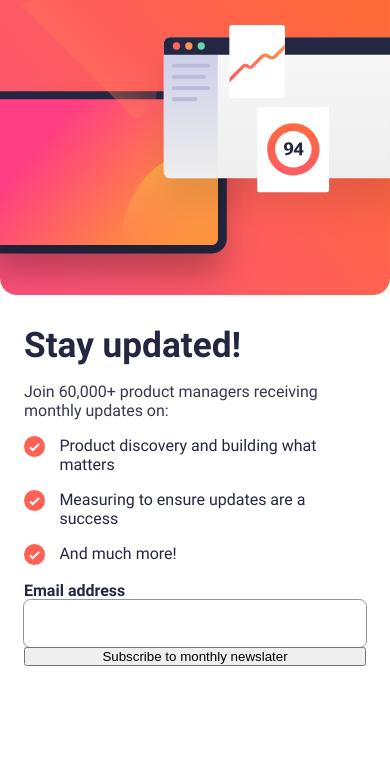
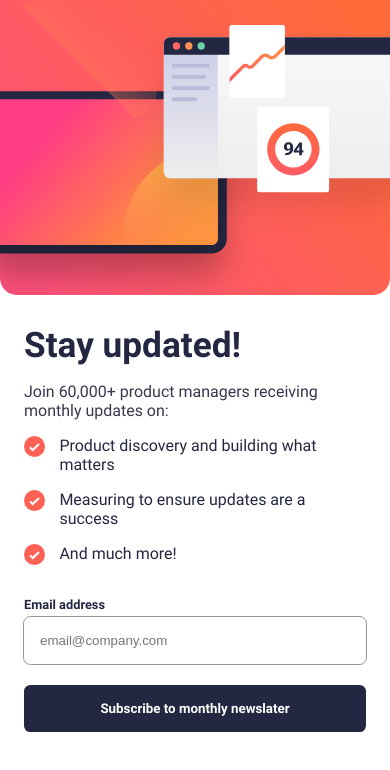
Before and after one commit to Nuuriii/newslatter-signup-form, a React (Vite) app: page / in a window 390 px wide. Shown: the top 770 px of the page. Built offline with nearby package versions, Linux system fonts and the light colour scheme.

Commit message:
feat: add mobile design

```diff
--- a/src/components/NewsLatter.style.ts
+++ b/src/components/NewsLatter.style.ts
@@ -5,7 +5,7 @@ import BoldRoboto from '../assets/fonts/Roboto-Bold.ttf';
 export const Container = styled.div`
   display: flex;
   height: 100vh;
-  background-color: hsl(234, 29%, 20%);
+  background-color: hsl(235, 18%, 26%);
   justify-content: center;
   align-items: center;
 
@@ -90,11 +90,13 @@ export const Span = styled.span`
 export const Form = styled.form`
   display: flex;
   flex-direction: column;
+  margin: 1rem 0;
 `;
 
 export const Label = styled.label`
   font-family: BoldRoboto, serif;
   color: hsl(234, 29%, 20%);
+  font-size: 0.8rem;
 `;
 
 export const InputEmail = styled.input`
@@ -102,7 +104,21 @@ export const InputEmail = styled.input`
   border-radius: 0.4rem;
   outline: 1px solid hsl(231, 7%, 60%);
   padding: 1rem;
+  margin: 0.3rem 0 1.3rem 0;
   &:focus {
     outline: 2px solid hsl(234, 29%, 20%);
   }
 `;
+
+export const Button = styled.button`
+  color: hsl(0, 0%, 100%);
+  font-family: BoldRoboto, serif;
+  border: none;
+  background-color: hsl(234, 29%, 20%);
+  padding: 1rem;
+  border-radius: 0.4rem;
+  text-align: center;
+  &:active {
+    transform: scale(0.989);
+  }
+`;
--- a/src/components/NewsLatter.tsx
+++ b/src/components/NewsLatter.tsx
@@ -21,6 +21,7 @@ import {
   Form,
   Label,
   InputEmail,
+  Button,
 } from './NewsLatter.style';
 
 export const NewsLatter = () => {
@@ -70,9 +71,10 @@ export const NewsLatter = () => {
                 type='email'
                 value={email}
                 onChange={(e) => setEmail(e.target.value)}
+                placeholder='email@company.com'
                 required
               />
-              <button type='submit'>Subscribe to monthly newslater</button>
+              <Button type='submit'>Subscribe to monthly newslater</Button>
             </Form>
           </Information>
           <DesktopImgWrapper>
```
